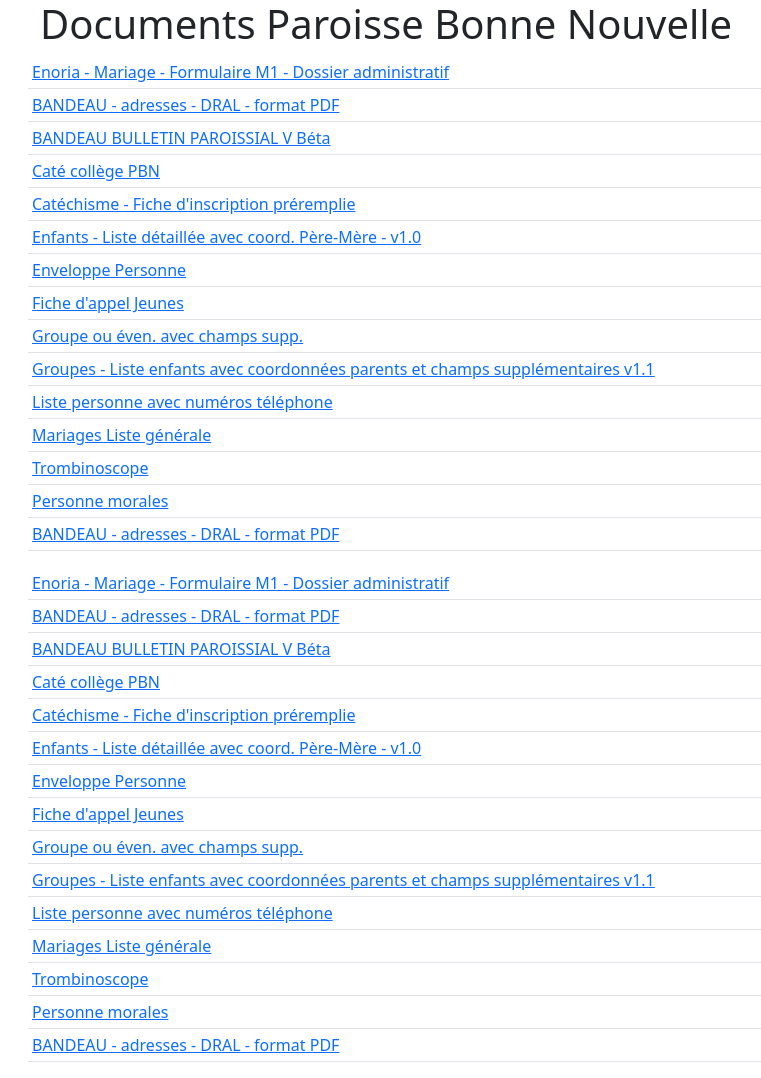
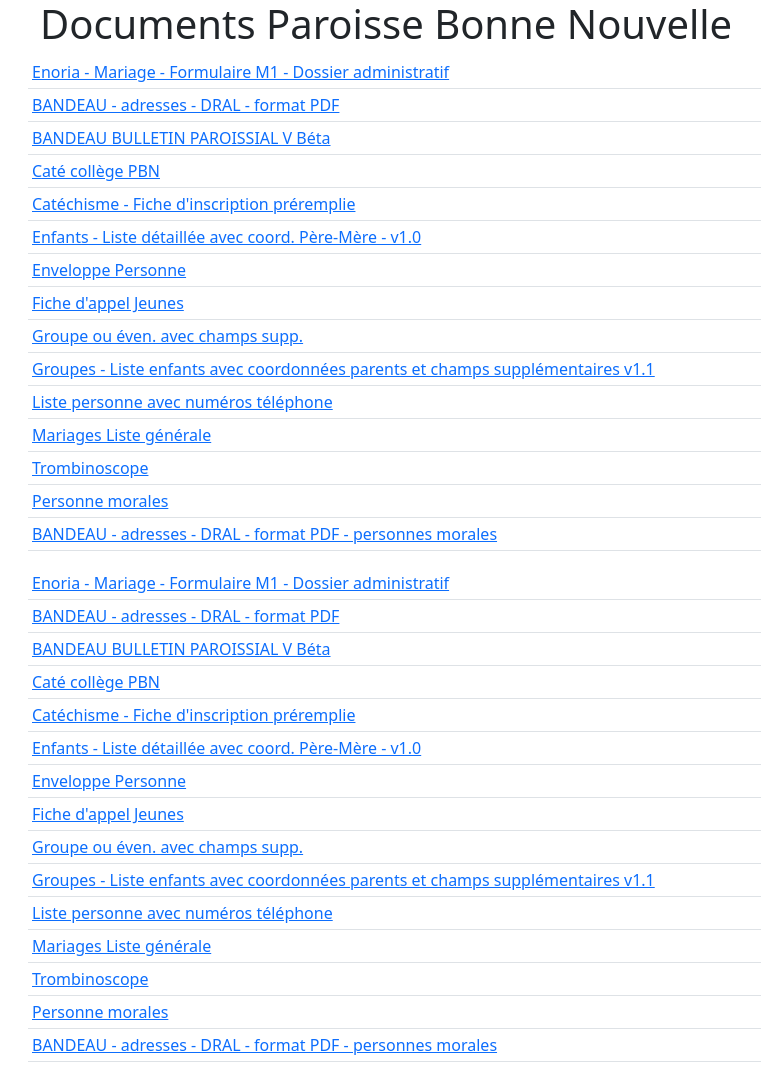
Before and after one commit to awelvor/enoria, a Jekyll site: the page built from index.html, in a window 1280 px wide. Shown: the whole page, without its empty margins (54-815 px from the left). Built offline with Jekyll 4.4.1, drawn with Linux system fonts in a browser that asks for light colours.

Commit message:
Update navigation.yml

```diff
--- a/_data/navigation.yml
+++ b/_data/navigation.yml
@@ -26,5 +26,5 @@
   name: Trombinoscope
 - link: https://web.enoria.app/tools/documentspdf/?p=912267,902308&g=29621&titredoc=&doc=10&orientation=portrait&preview=html&format=a4
   name: Personne morales
-- link: https://web.enoria.app/tools/documentspdf/?p=882838,901523,865776,901535&g=29621&titredoc=&doc=23140&orientation=landscape&preview=pdf&format=a4
-  name: BANDEAU - adresses - DRAL - format PDF
+- link: https://web.enoria.app/tools/documentspdf/?p=912267,902308&g=29621&g=29621&titredoc=&doc=23140&orientation=landscape&preview=pdf&format=a4
+  name: BANDEAU - adresses - DRAL - format PDF	- personnes morales
```
